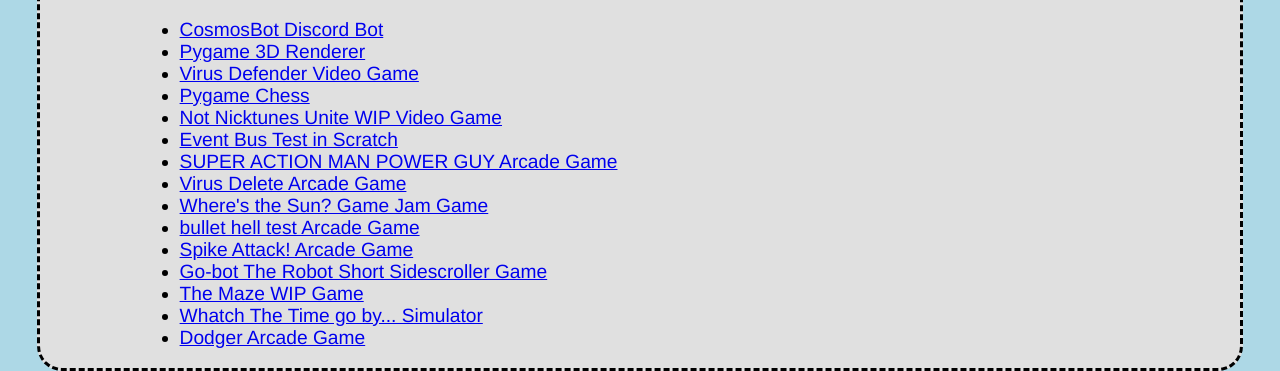
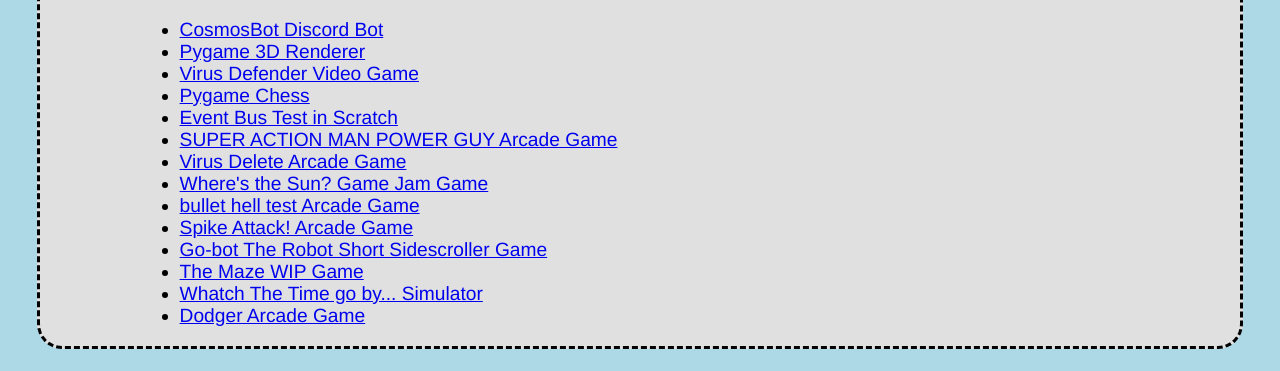
Before and after one commit to LJPCODESTUDIO/LJPCODESTUDIO.github.io, a plain HTML site: page index.html in a window 1280 px wide. Shown: the part 534-905 px from the top of the page. After the commit the page ends 883 px from the top, so only its background shows below. Drawn offline with Linux system fonts and the light colour scheme.

Commit message:
Update index.html

```diff
--- a/index.html
+++ b/index.html
@@ -19,7 +19,6 @@
           <li><a href="https://github.com/LJPCODESTUDIO/Pygame-3D-Renderer">Pygame 3D Renderer</a></li>
           <li><a href="https://github.com/LJPCODESTUDIO/Virus-Defender">Virus Defender Video Game</a></li>
           <li><a href="https://github.com/LJPCODESTUDIO/Pygame-Chess">Pygame Chess</a></li>
-          <li><a href="https://github.com/LJPCODESTUDIO/Not-Nicktoons-Unite">Not Nicktunes Unite WIP Video Game</a></li>
           <li><a href="https://scratch.mit.edu/projects/826527896/">Event Bus Test in Scratch</a></li>
           <li><a href="https://letsjustplayer.itch.io/super-action-man-power-guy-name-pending">SUPER ACTION MAN POWER GUY Arcade Game</a></li>
           <li><a href="https://letsjustplayer.itch.io/virus-delete">Virus Delete Arcade Game</a></li>
```
